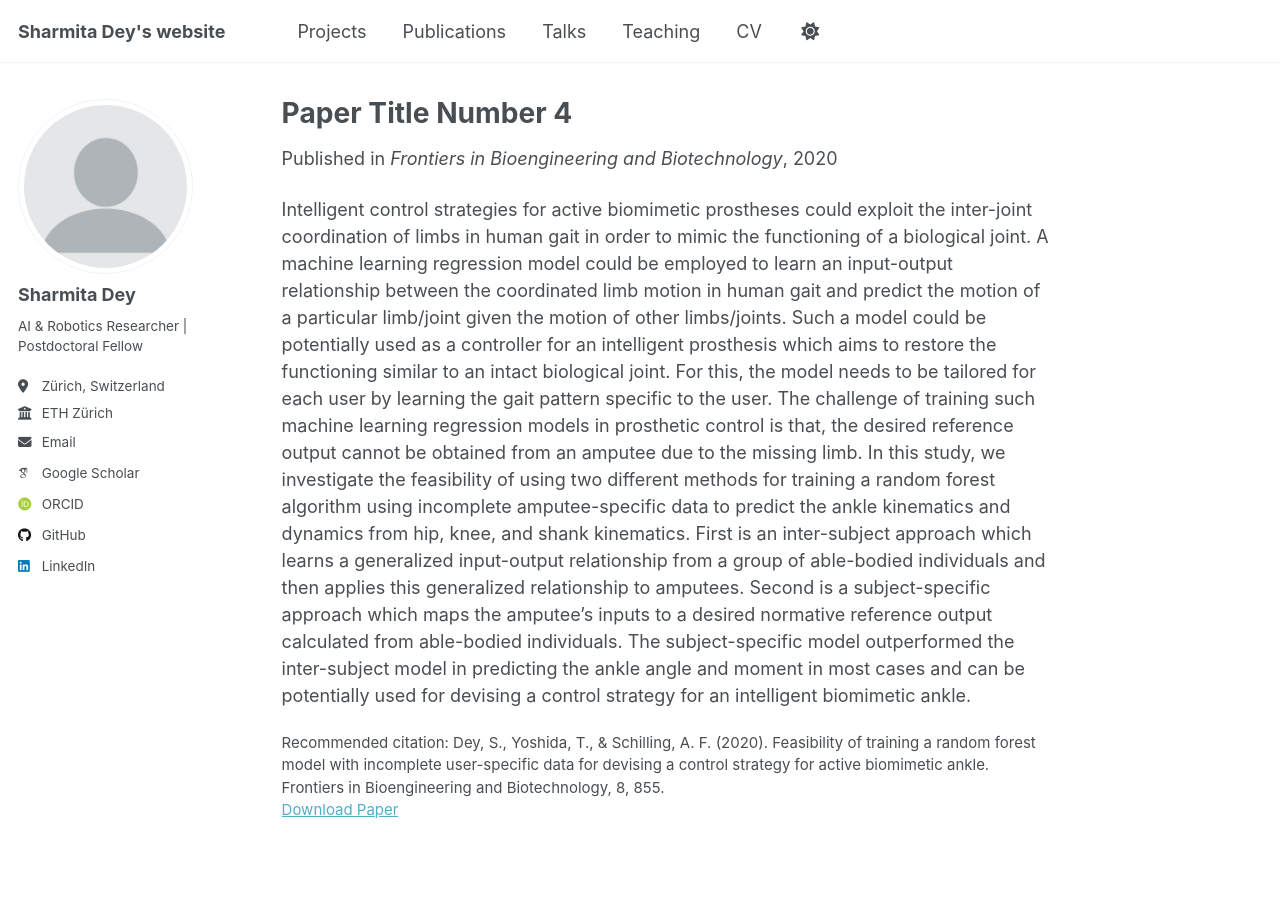
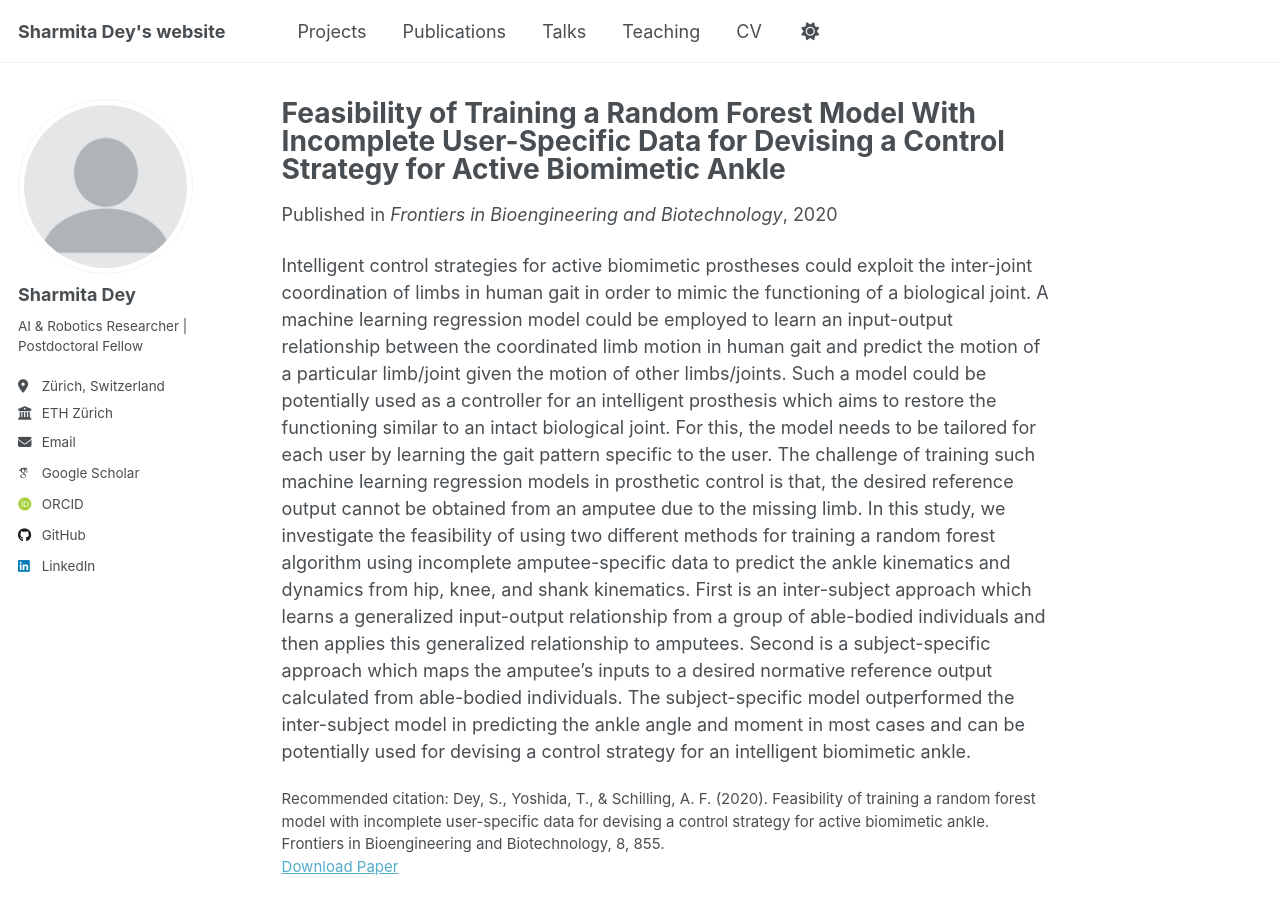
Before and after one commit to Shar-01/shar01.github.io, a Jekyll site: the page built from _publications/2024-02-17-paper-title-number-4.md, in a window 1280 px wide and 900 px high. Built offline with Jekyll 4.4.1, drawn with Linux system fonts in a browser that asks for light colours; some web fonts are replaced.

Commit message:
Update 2024-02-17-paper-title-number-4.md

```diff
--- a/_publications/2024-02-17-paper-title-number-4.md
+++ b/_publications/2024-02-17-paper-title-number-4.md
@@ -1,5 +1,5 @@
 ---
-title: "Paper Title Number 4"
+title: "Feasibility of Training a Random Forest Model With Incomplete User-Specific Data for Devising a Control Strategy for Active Biomimetic Ankle"
 collection: publications
 category: manuscripts
 permalink: /publication/2024-02-17-paper-title-number-4
```
